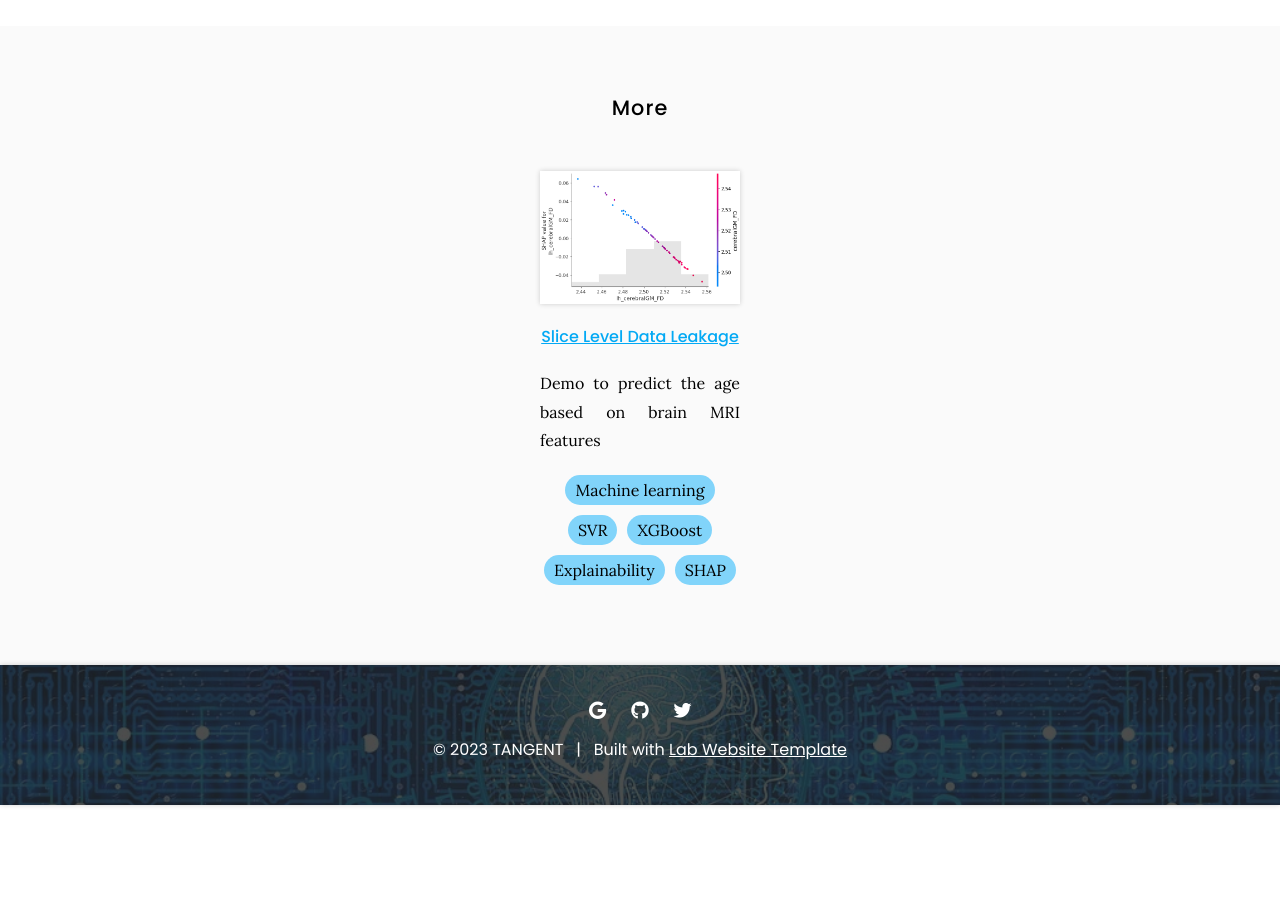
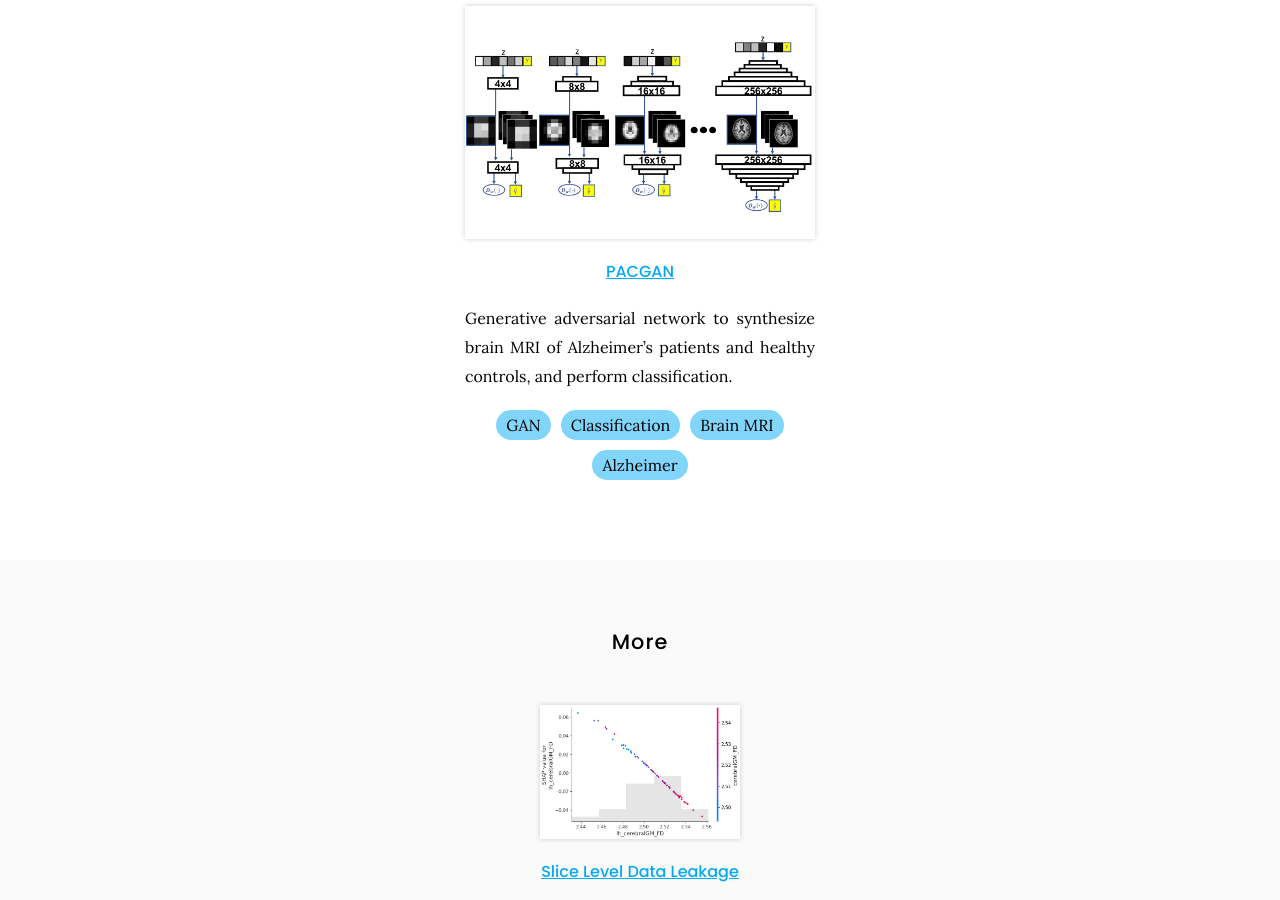
Before and after one commit to riccardoscheda/riccardoscheda.github.io, a Jekyll site: the page built from tools/index.md, in a window 1280 px wide and 900 px high, scrolled down 1233 px. Built offline with Jekyll 4.4.1, drawn with Linux system fonts in a browser that asks for light colours; before the commit the page ends 2038 px from its top, so only the background shows below that.

Commit message:
Update tools.yaml

```diff
--- a/_data/tools.yaml
+++ b/_data/tools.yaml
@@ -8,6 +8,18 @@
     - Brain MRI
     - Data Leakage
     - CNN
+
+- title: PACGAN
+  group: synthetic
+  image: images/PACGAN.png
+  link: https://github.com/Imaging-AI-for-Health-virtual-lab/GANs-for-brain-MRI-synthesis
+  description: Generative adversarial network to synthesize brain MRI of Alzheimer's patients and healthy controls, and perform classification.
+  repo: Imaging-AI-for-Health-virtual-lab/GANs-for-brain-MRI-synthesis
+  tags:
+    - GAN
+    - Classification
+    - Brain MRI
+    - Alzheimer
 
 - title: Slice Level Data Leakage
   group: more
```
